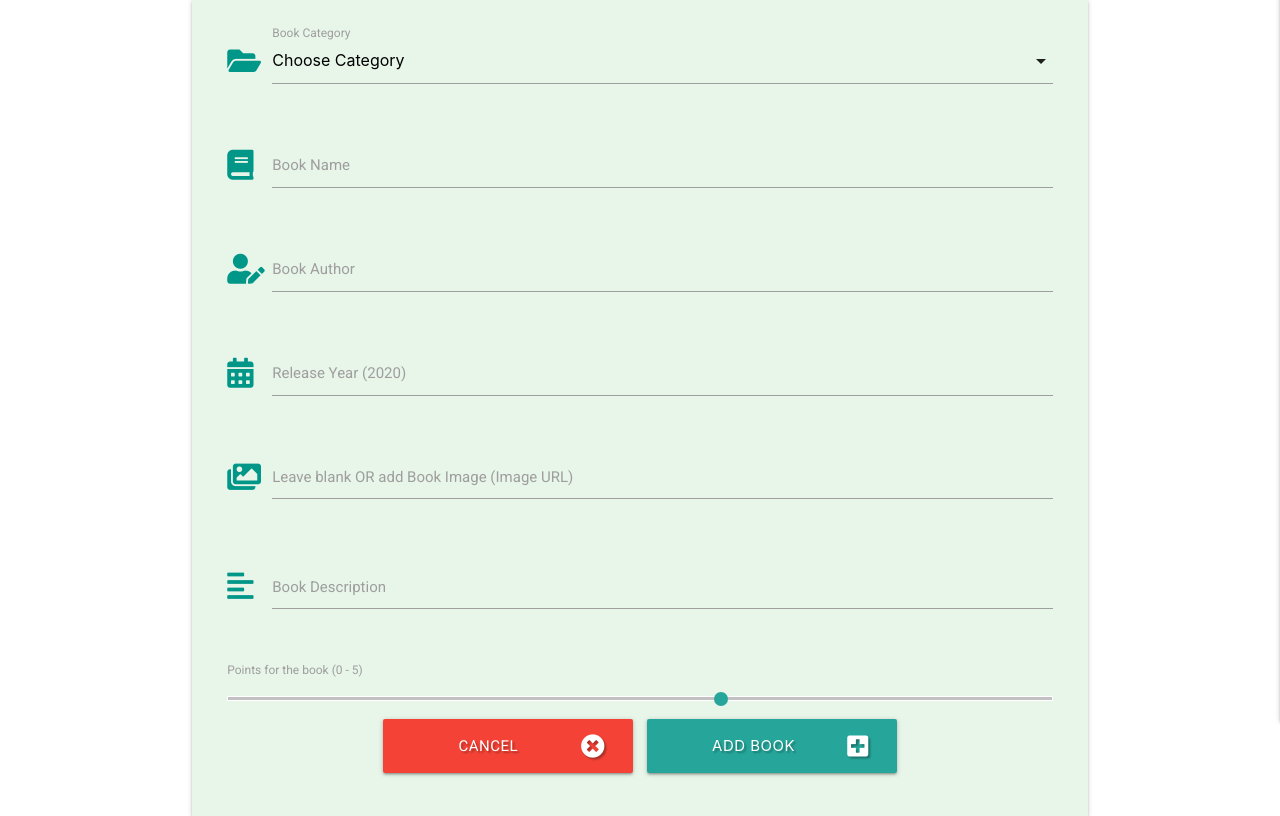
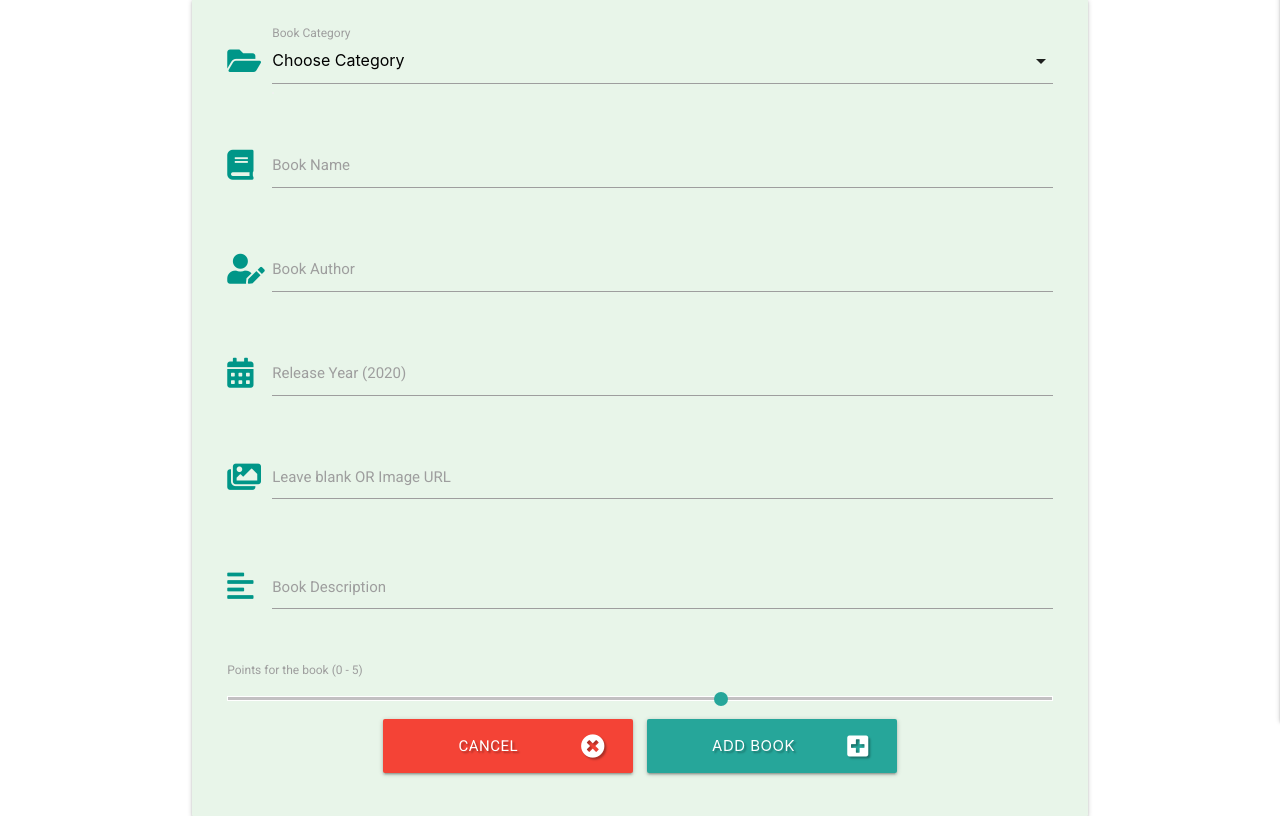
Before and after one commit to manell0/MileStone-3-Book-Review, a Flask app: page /add_book in a window 1280 px wide. Shown: the part 139-955 px from the top of the page. Run offline with Flask 2, Linux system fonts and the light colour scheme; the visitor is signed in with stand-in values (Sample User, id 1); data that the repository does not hold is empty; some libraries are stand-ins or nearby versions.

Commit message:
Change add image defaut text

```diff
--- a/templates/add_book.html
+++ b/templates/add_book.html
@@ -49,7 +49,7 @@
             <div class="input-field col s12">
                 <i class="fas fa-images prefix teal-text"></i>
                 <textarea id="book_image" name="book_image" minlength="10" class="materialize-textarea validate"></textarea>
-                <label for="book_image">Leave blank OR add Book Image (Image URL)</label>
+                <label for="book_image">Leave blank OR Image URL</label>
             </div>
         </div>
         <!-- Book Description -->
```
